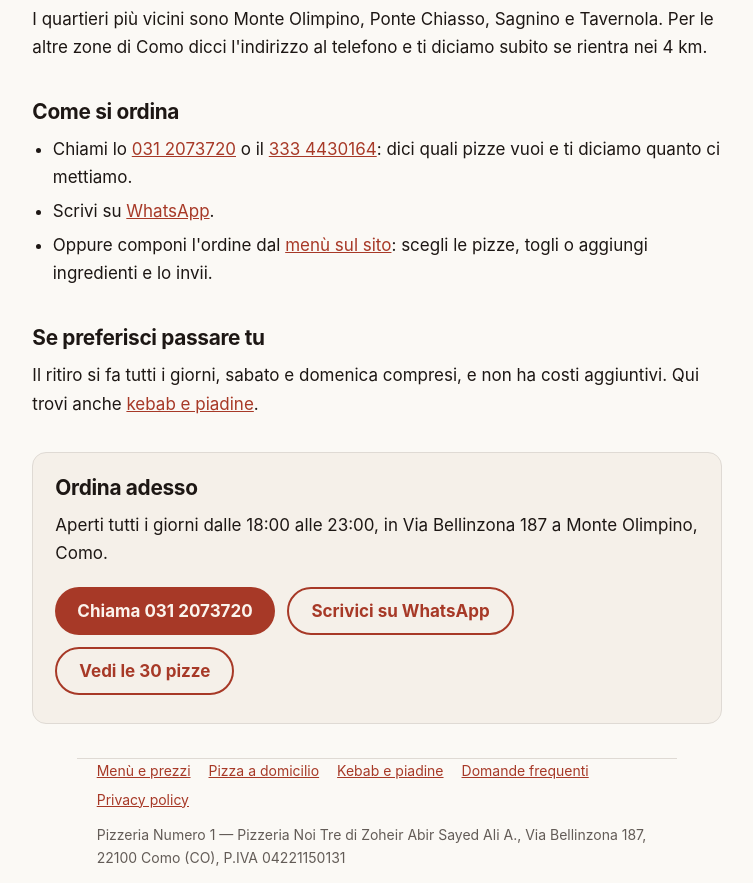
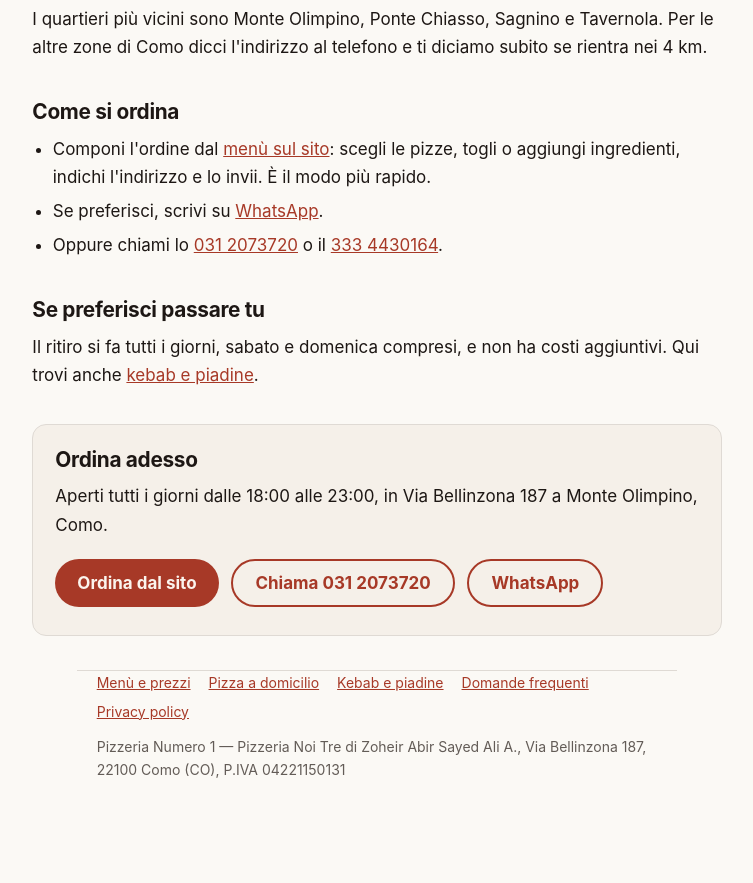
Before and after one commit to davidescalanteitalia-Git/pizzeria-numero1, a plain HTML site: page pizza-a-domicilio-como/index.html in a window 1280 px wide. Shown: the part 900-1783 px from the top of the page, without its empty margins (263-1016 px from the left). After the commit the page ends 1695 px from the top, so only its background shows below. Drawn offline with Linux system fonts and the light colour scheme.

Commit message:
Pone el pedido por la web como via principal en las paginas nuevas
Los pedidos se gestionan desde el sitio: el boton principal lleva al menu y el
telefono y WhatsApp quedan como alternativa.

Co-Authored-By: Claude Fable 5.2 <noreply@anthropic.com>

```diff
--- a/pizza-a-domicilio-como/index.html
+++ b/pizza-a-domicilio-como/index.html
@@ -24,7 +24,7 @@
 
 <div class="top"><div class="wrap">
   <a href="/" aria-label="Pizzeria Numero 1, pagina iniziale"><img src="/logo-header.png" alt="Pizzeria Kebab Numero 1" width="170" height="197"></a>
-  <a class="btn" href="tel:+390312073720">Chiama</a>
+  <a class="btn" href="/#menu">Ordina</a>
 </div></div>
 
 <main class="wrap">
@@ -50,9 +50,9 @@
 
   <h2>Come si ordina</h2>
   <ul class="dots">
-    <li>Chiami lo <a href="tel:+390312073720">031&nbsp;2073720</a> o il <a href="tel:+393334430164">333&nbsp;4430164</a>: dici quali pizze vuoi e ti diciamo quanto ci mettiamo.</li>
-    <li>Scrivi su <a href="https://wa.me/393334430164" rel="noopener">WhatsApp</a>.</li>
-    <li>Oppure componi l'ordine dal <a href="/#menu">menù sul sito</a>: scegli le pizze, togli o aggiungi ingredienti e lo invii.</li>
+    <li>Componi l'ordine dal <a href="/#menu">menù sul sito</a>: scegli le pizze, togli o aggiungi ingredienti, indichi l'indirizzo e lo invii. È il modo più rapido.</li>
+    <li>Se preferisci, scrivi su <a href="https://wa.me/393334430164" rel="noopener">WhatsApp</a>.</li>
+    <li>Oppure chiami lo <a href="tel:+390312073720">031&nbsp;2073720</a> o il <a href="tel:+393334430164">333&nbsp;4430164</a>.</li>
   </ul>
 
   <h2>Se preferisci passare tu</h2>
@@ -60,9 +60,9 @@
   <div class="cta">
     <h2>Ordina adesso</h2>
     <p>Aperti tutti i giorni dalle 18:00 alle 23:00, in Via Bellinzona 187 a Monte Olimpino, Como.</p>
-    <a class="btn" href="tel:+390312073720">Chiama 031&nbsp;2073720</a>
-    <a class="btn line" href="https://wa.me/393334430164" rel="noopener">Scrivici su WhatsApp</a>
-    <a class="btn line" href="/#menu">Vedi le 30 pizze</a>
+    <a class="btn" href="/#menu">Ordina dal sito</a>
+    <a class="btn line" href="tel:+390312073720">Chiama 031&nbsp;2073720</a>
+    <a class="btn line" href="https://wa.me/393334430164" rel="noopener">WhatsApp</a>
   </div>
 </main>
 
```
Also changed, not shown: domande-frequenti/index.html (+4 -4 lines), kebab-como/index.html (+5 -5 lines).
